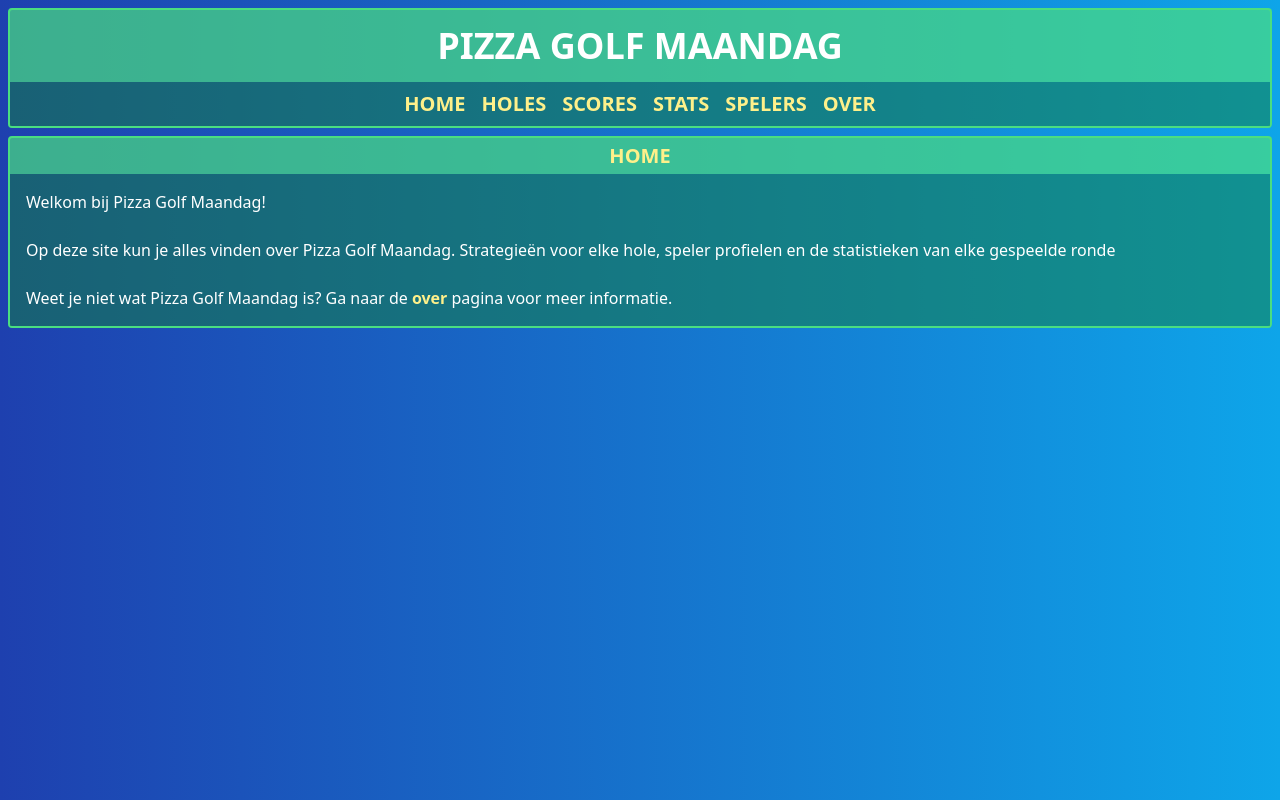
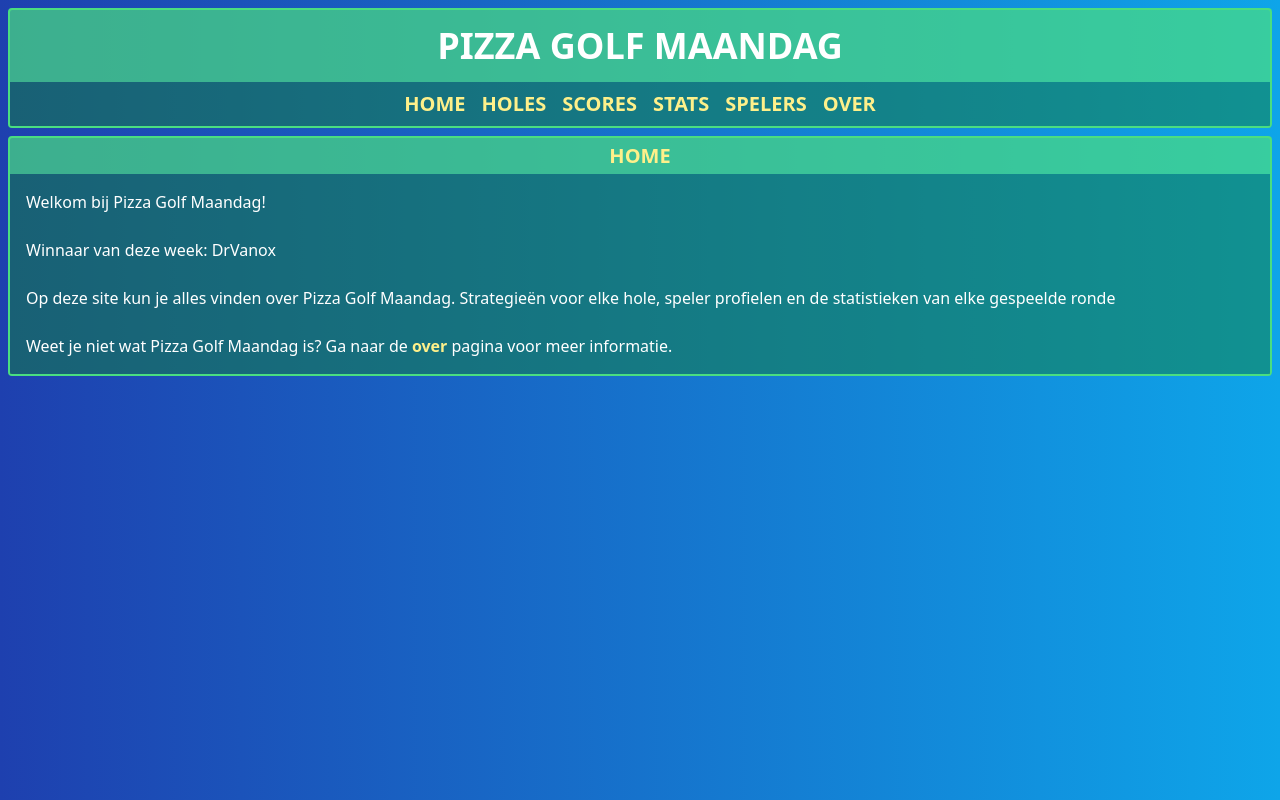
Before and after one commit to jessecrans/pizza-golf-maandag, a Next.js app: page / in a window 1280 px wide. Built offline with nearby package versions, Linux system fonts and the light colour scheme.

Commit message:
Added the latest winner to the home page.

```diff
--- a/src/app/page.tsx
+++ b/src/app/page.tsx
@@ -1,12 +1,29 @@
 import PageLayout from "./layouts/PageLayout";
 import Link from "next/link";
+import gameData from "../../public/game_data/game_database.json"
 
 export default function Home() {
+
+  const getLatestWinner = () => {
+    const latestGame = gameData[gameData.length - 1];
+
+    const bestScores = latestGame.scores.reduce((maxScores, currentScores) => {
+      const thisScore = currentScores.reduce((sum, currentVal) => sum + currentVal);
+      const bestScore = maxScores.reduce((sum, currentVal) => sum + currentVal);
+
+      return thisScore < bestScore ? currentScores : maxScores
+    })
+
+    return latestGame.players[latestGame.scores.indexOf(bestScores)]
+  };
+
   return (
     <PageLayout title="Home">
       <p>
         Welkom bij Pizza Golf Maandag!
       </p>
+      <br/>
+      <p>Winnaar van deze week: {getLatestWinner()}</p>
       <br />
       <p>
         Op deze site kun je alles vinden over Pizza Golf Maandag. Strategieën voor elke hole, speler profielen en de statistieken van elke gespeelde ronde
```
